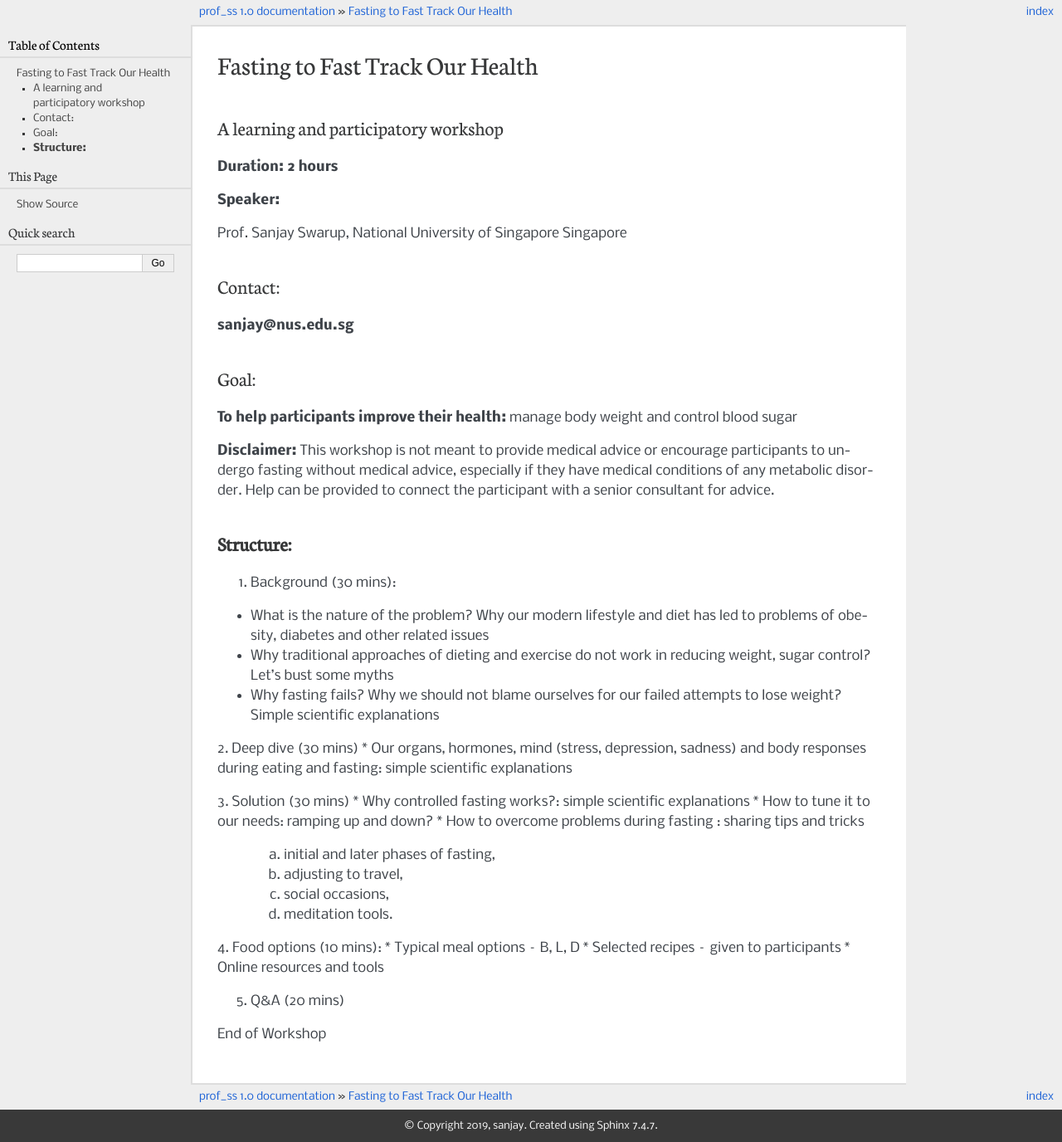
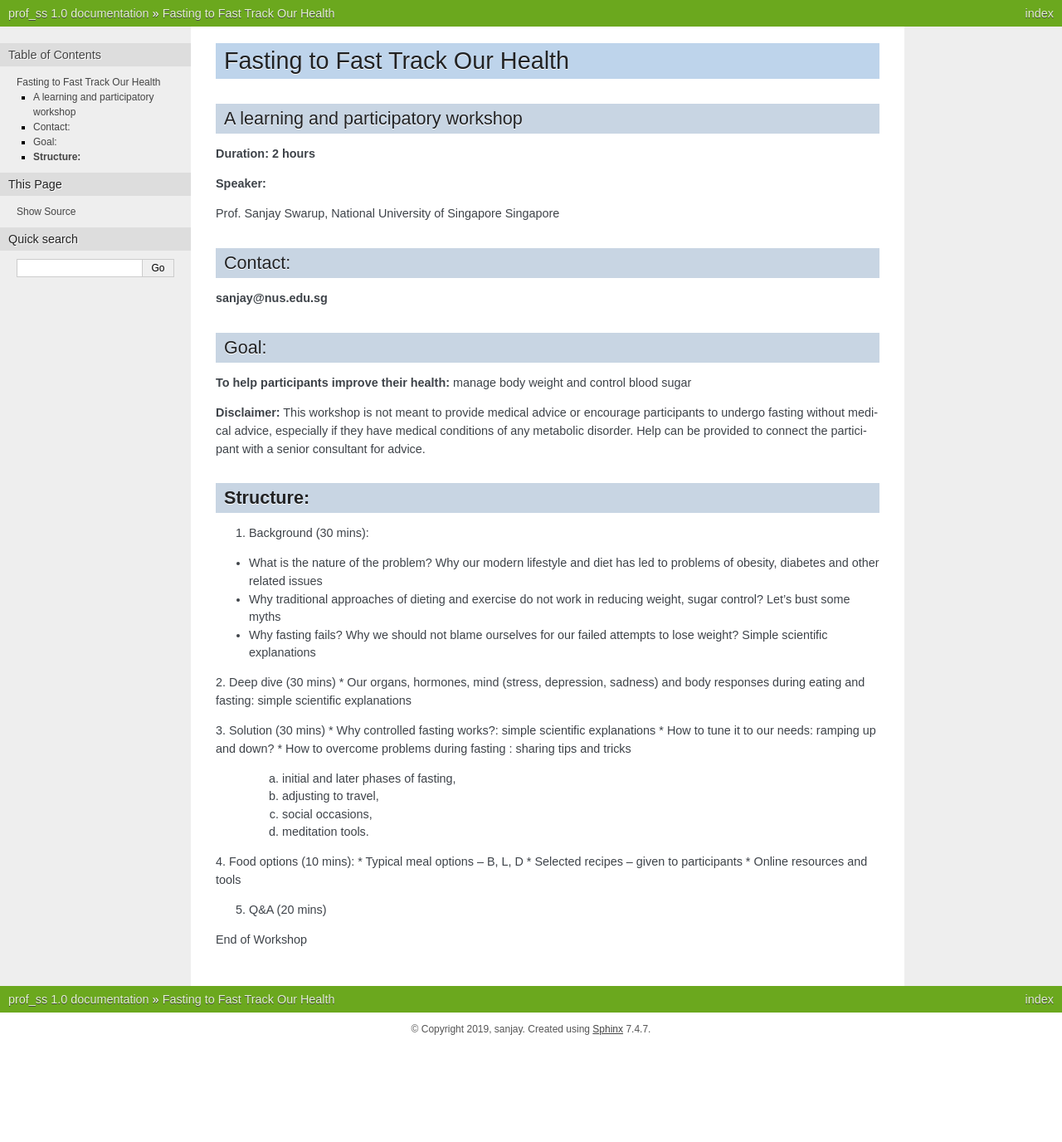
Before and after one commit to csekhar137/prof_ss, a Sphinx documentation site: the page built from source/index.rst, in a window 1280 px wide. Shown: the whole page at 83% size. Built offline with Sphinx 7.4.7, drawn with Linux system fonts in a browser that asks for light colours; after the commit the page ends 1260 px from its top, so only the background shows below that.

Commit message:
Update conf.py

```diff
--- a/source/conf.py
+++ b/source/conf.py
@@ -47,7 +47,7 @@ exclude_patterns = []
 # The theme to use for HTML and HTML Help pages.  See the documentation for
 # a list of builtin themes.
 #
-html_theme = 'pyramid'
+html_theme = 'nature'
 
 # Add any paths that contain custom static files (such as style sheets) here,
 # relative to this directory. They are copied after the builtin static files,
```
